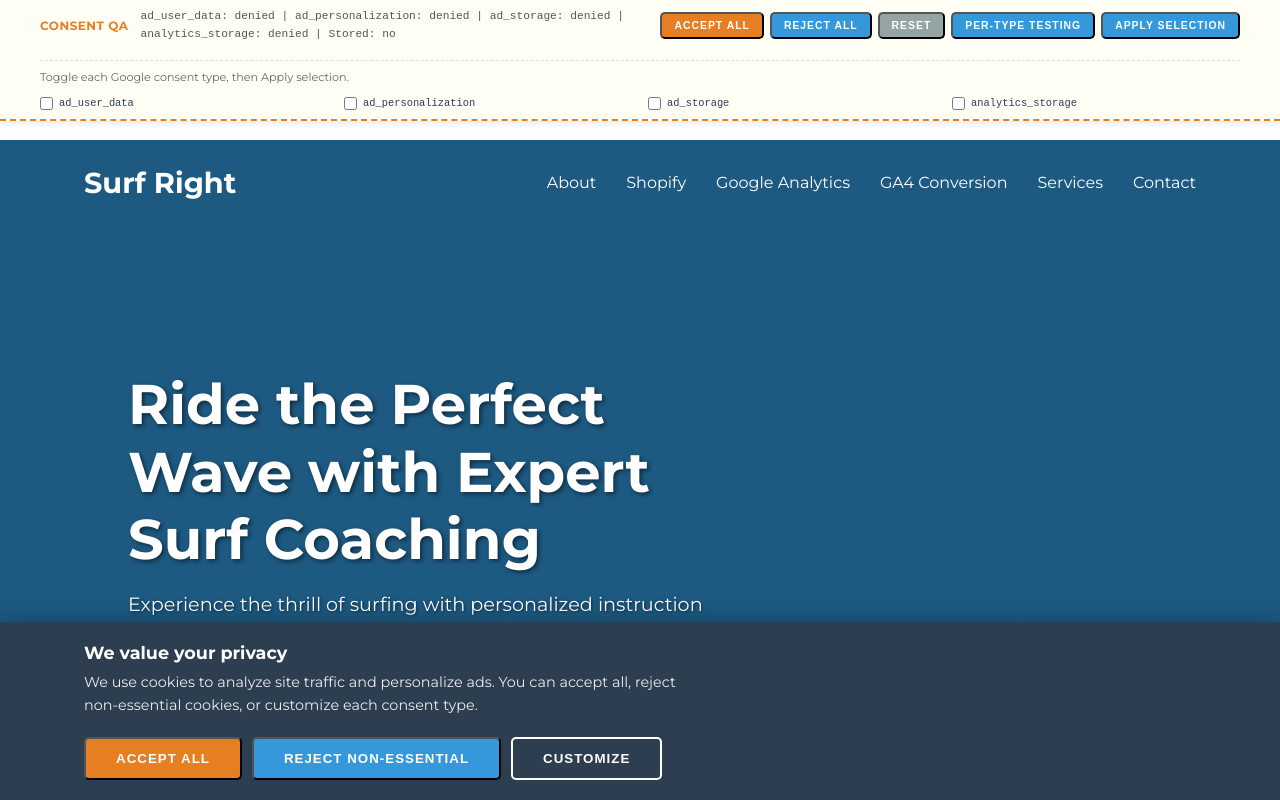
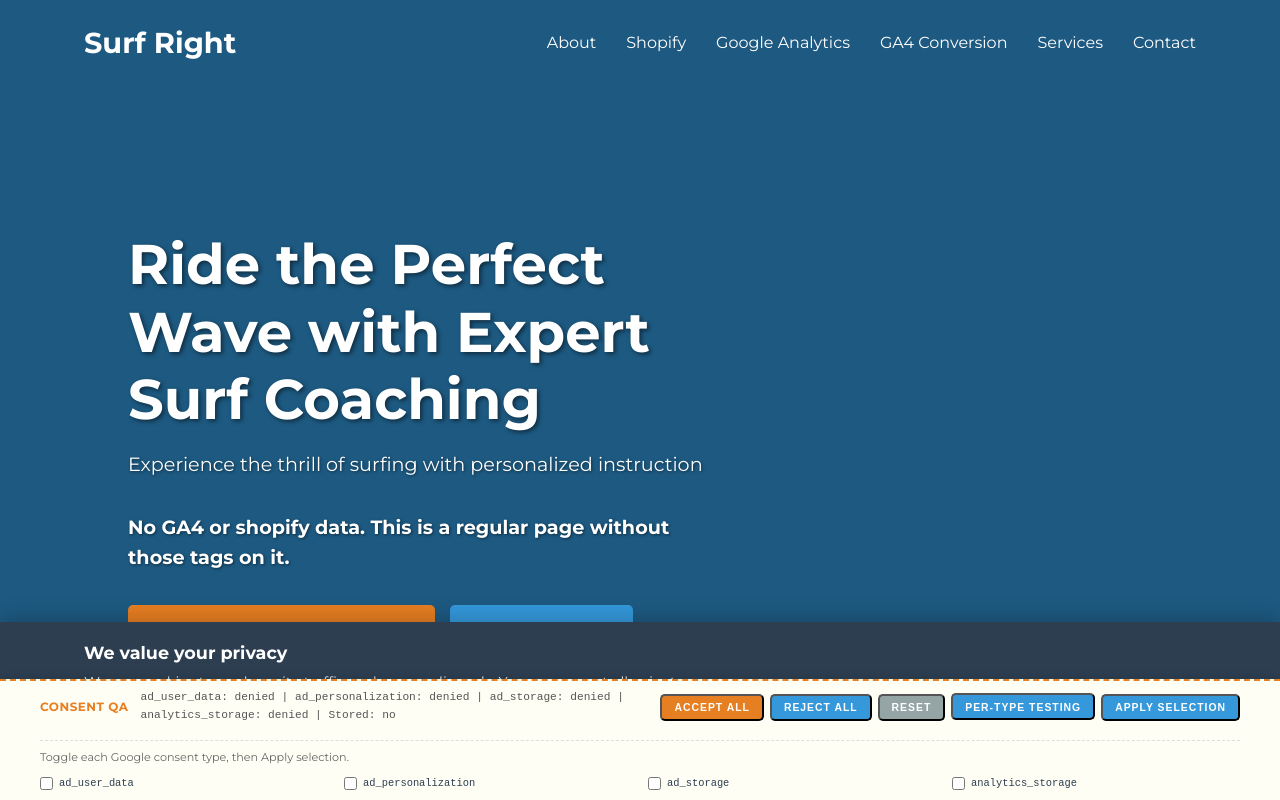
Before and after one commit to apulcini22/surf-coaching, a website: page index.html in a window 1280 px wide. Both pictures are taken after a click on the button "PER-TYPE TESTING". Shown: the top 800 px of the page. Drawn offline with Linux system fonts and the light colour scheme.

Commit message:
move consent banner to bottom of page for testing

```diff
--- a/css/styles.css
+++ b/css/styles.css
@@ -331,15 +331,15 @@ footer {
 /* Consent QA bar */
 .consent-qa-bar {
     position: fixed;
-    top: 0;
+    bottom: 0;
     left: 0;
     right: 0;
     z-index: 10001;
     background: #fffef5;
-    border-bottom: 2px dashed #e67e22;
+    border-top: 2px dashed #e67e22;
     padding: 8px 12px;
     font-size: 0.75rem;
-    box-shadow: 0 2px 8px rgba(0, 0, 0, 0.1);
+    box-shadow: 0 -2px 8px rgba(0, 0, 0, 0.1);
 }
 
 .consent-qa-inner {
@@ -386,11 +386,11 @@ footer {
 }
 
 body.consent-qa-active {
-    padding-top: 52px;
+    padding-bottom: 52px;
 }
 
 body.consent-granular-open {
-    padding-top: 140px;
+    padding-bottom: 140px;
 }
 
 .consent-granular-panel {
```
Also changed, not shown: about.html (+9 -0 lines).
